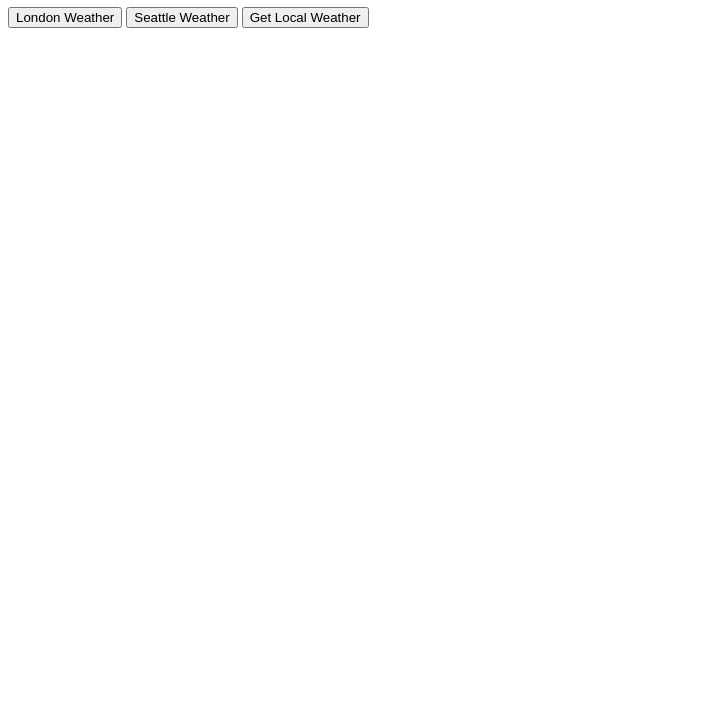
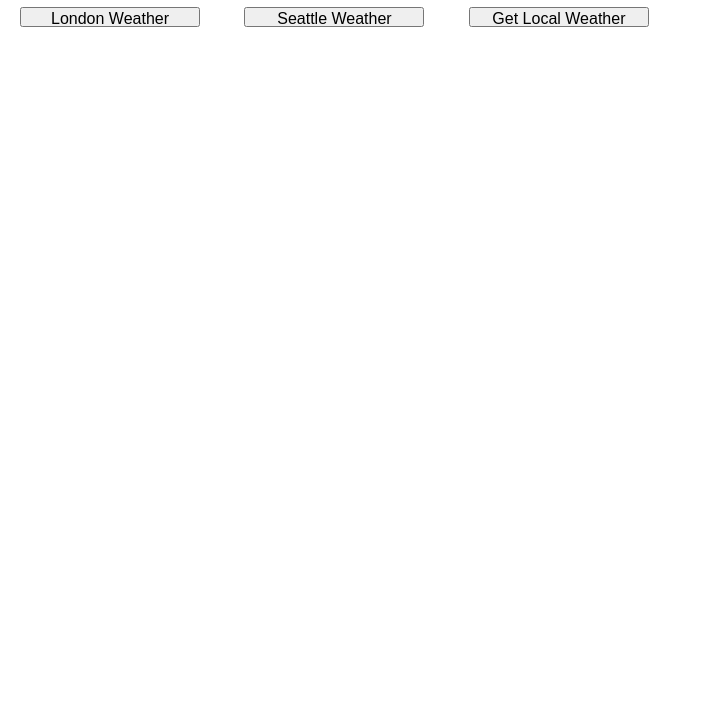
Before and after one commit to lundybs/WeatherScss, a plain HTML site: page index.html in a window 1280 px wide. Shown: the part 73-800 px from the top of the page, without its empty margins (0-711 px from the left). Drawn offline with Linux system fonts and the light colour scheme.

Commit message:
added styling to scss file

```diff
--- a/Stylesheets/style.scss
+++ b/Stylesheets/style.scss
@@ -1 +1,24 @@
 @import "normalize.css";
+@import "variables.scss";
+
+body {
+    display: flex;
+    flex-direction: column;
+    height: 100vh;
+}
+
+.button-collection {
+    flex-direction: column;
+    justify-content: center;
+}
+
+.button-fetch {
+    width: $buttonwidth;
+    height: $buttonheight;
+    margin: $margin;
+}
+
+#weather-container{
+    flex-direction: column;
+    justify-content: center;
+}
--- /dev/null
+++ b/Stylesheets/variables.scss
@@ -0,0 +1,5 @@
+$margin: 0 1.25rem 1.25rem;
+$blackbg: #111;
+$buttonheight: 1.25rem;
+$buttonwidth: 11.25rem;
+$textcolor: #ffffff;
--- a/index.html
+++ b/index.html
@@ -3,14 +3,16 @@
 <head>
     <title>Weather API</title>
     <meta charset="utf-8" />
+    <link rel="stylesheet" type="text/css" href="Stylesheets/style.css" />
     <script type="text/javascript" src="Sripts/weatherjs.js"></script>
 </head>
 <body>
     <h1>Click for Weather of the Cities Below</h1>
-
-        <button id="London" onclick="LondonWeather()">London Weather</button>
-        <button id="Seattle" onclick="SeattleWeather()">Seattle Weather</button>
-        <button id="MyLocation" onclick="MyLocalWeather()">Get Local Weather</button>
+    <div class="button-collection">
+        <button id="London" class="button-fetch" onclick="LondonWeather()">London Weather</button>
+        <button id="Seattle" class="button-fetch" onclick="SeattleWeather()">Seattle Weather</button>
+        <button id="MyLocation" class="button-fetch" onclick="MyLocalWeather()">Get Local Weather</button>
+    </div>
     <div id="weather-container"></div>
 </body>
 </html>
```
Also changed, not shown: Sripts/weatherjs.js (+4 -4 lines), Stylesheets/style.css, Stylesheets/variables.css (added), 2 other files.
